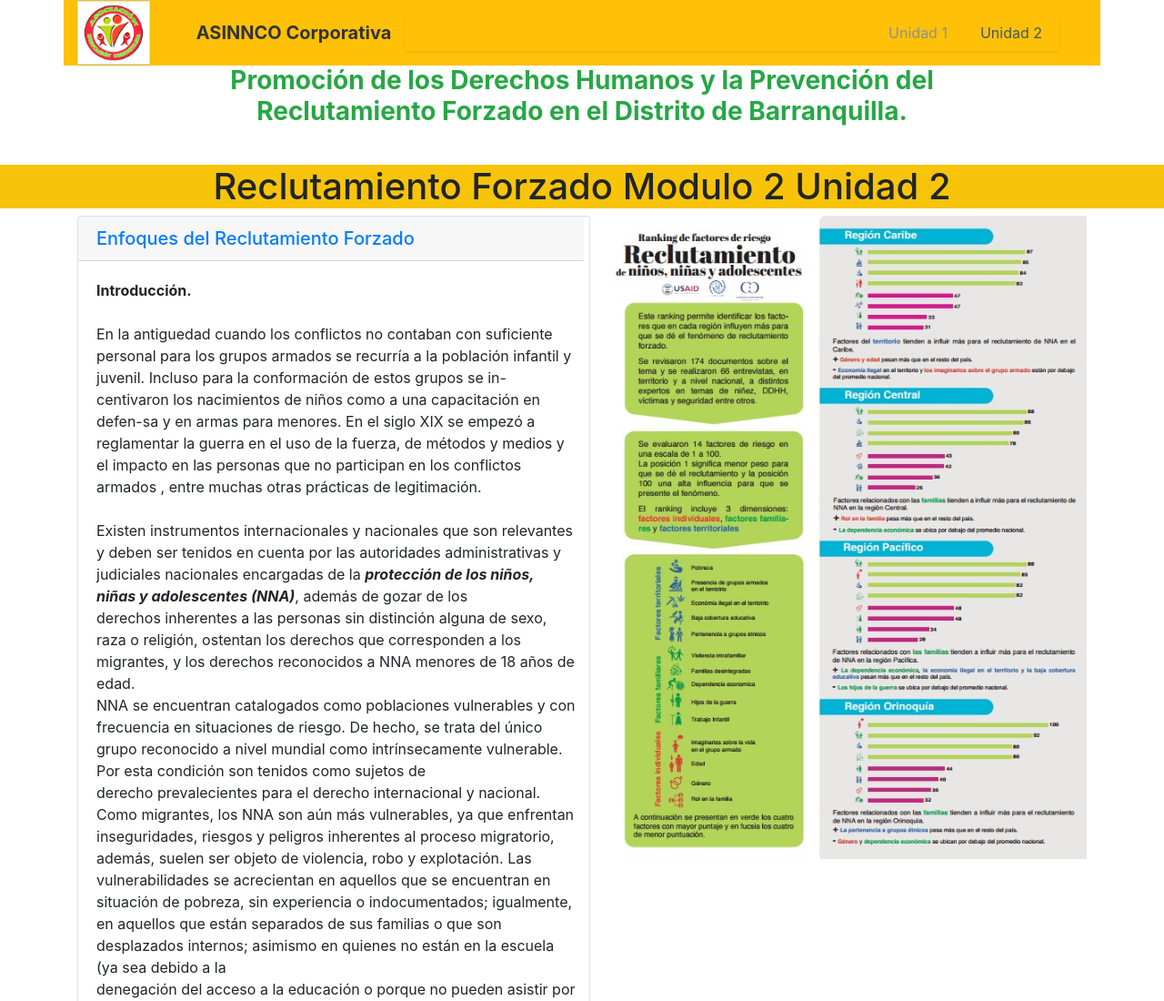
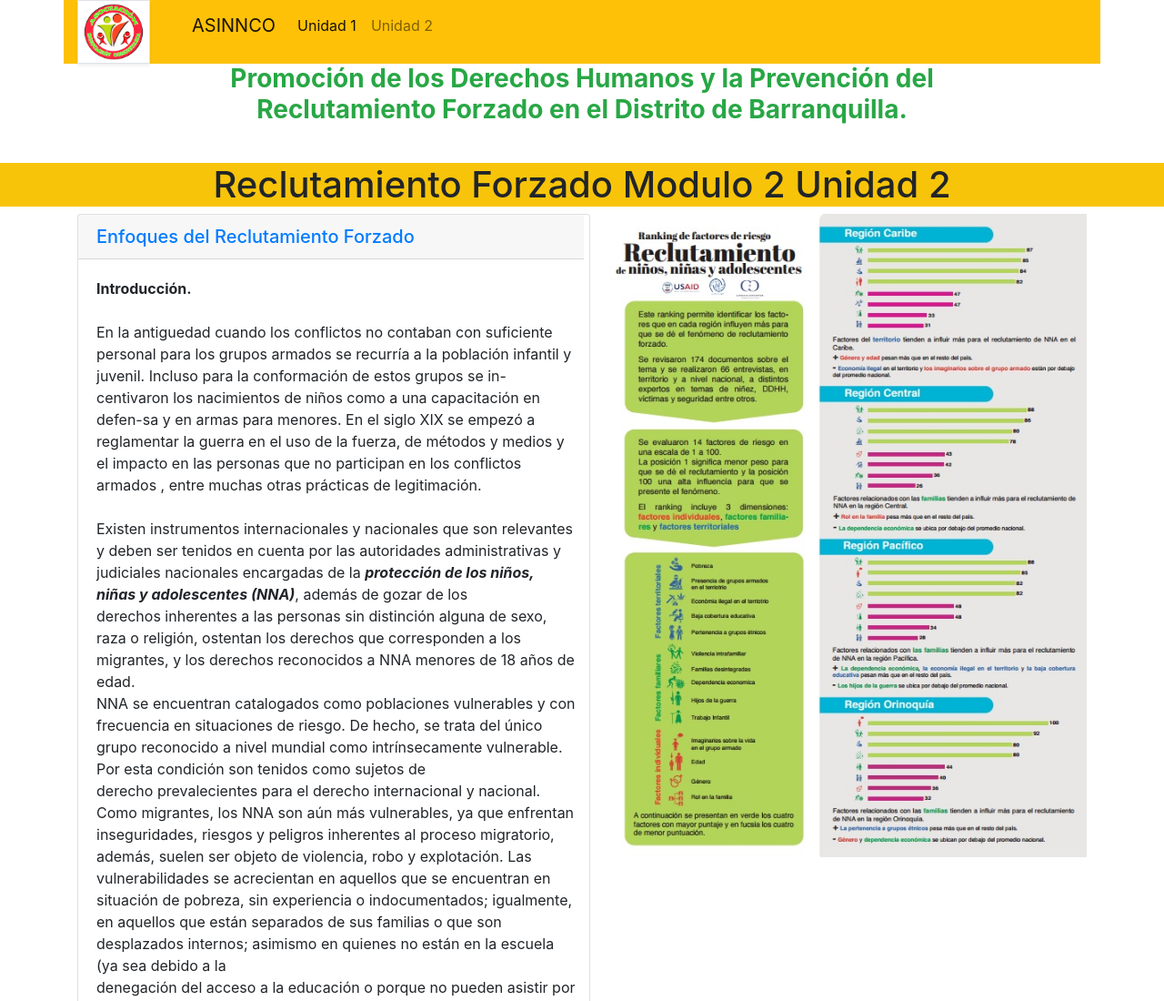
Before and after one commit to asinnco/reclutau2, a plain HTML site: page unidad2.html in a window 1280 px wide. Shown: the top 1100 px of the page at 91% size. Drawn offline with nearby package versions, Linux system fonts and the light colour scheme; files that its build step writes are made by us from their sources; grey boxes are pictures that could not be loaded; a script that the page names is missing.

Commit message:
Add files via upload

```diff
--- a/unidad2.html
+++ b/unidad2.html
@@ -10,7 +10,6 @@
     <link rel="stylesheet" href="assets/fonts/ionicons.min.css">
     <link rel="stylesheet" href="assets/css/Article-Clean.css">
     <link rel="stylesheet" href="assets/css/Footer-Basic.css">
-    <link rel="stylesheet" href="https://cdnjs.cloudflare.com/ajax/libs/animate.css/3.5.2/animate.min.css">
     <link rel="stylesheet" href="assets/css/Navigation-Clean.css">
     <link rel="stylesheet" href="assets/css/styles.css">
 </head>
@@ -21,26 +20,21 @@
             <div class="row text-warning">
                 <div class="col-md-6 col-xl-1 text-center align-self-center"><img class="rounded-circle bg-warning border rounded-0 shadow-sm" src="assets/img/logo%20asinnco.jpg" width="80" height="70"></div>
                 <div class="col-md-6 col-xl-11">
-                    <nav class="navbar navbar-light navbar-expand-md bg-warning navigation-clean">
-                        <div class="container"><a class="navbar-brand" href="index.html">&nbsp;ASINNCO Corporativa</a>
-                            <div class="collapse navbar-collapse border-primary shadow-sm" data-bs-hover-animate="bounce" id="navcol-1">
-                                <ul class="nav navbar-nav ml-auto">
-                                    <li class="nav-item" role="presentation"></li>
-                                    <li class="nav-item" role="presentation"></li>
-                                    <li class="nav-item" role="presentation"></li>
-                                    <li class="nav-item" role="presentation"></li>
-                                </ul>
+                    <nav class="navbar navbar-light navbar-expand-md">
+                        <div class="container-fluid"><a class="navbar-brand" href="index.html">ASINNCO</a><button data-toggle="collapse" class="navbar-toggler" data-target="#navcol-1"><span class="sr-only">Toggle navigation</span><span class="navbar-toggler-icon"></span></button>
+                            <div
+                                class="collapse navbar-collapse" id="navcol-1">
                                 <ul class="nav navbar-nav">
                                     <li class="nav-item" role="presentation"><a class="nav-link active" href="unidad1.html">Unidad 1</a></li>
                                     <li class="nav-item" role="presentation"><a class="nav-link" href="unidad2.html">Unidad 2</a></li>
                                     <li class="nav-item" role="presentation"></li>
                                 </ul>
-                            </div>
                         </div>
-                    </nav>
                 </div>
+                </nav>
             </div>
         </div>
+    </div>
     </div>
     <h3 class="text-center text-success"><strong>Promoción de los Derechos Humanos y la Prevención del</strong><br><strong>Reclutamiento Forzado en el Distrito de Barranquilla.</strong><br><br></h3>
     <h1 class="text-center" style="background-color: #f8c40a;">Reclutamiento Forzado Modulo 2 Unidad 2</h1>
@@ -228,7 +222,6 @@
     </div>
     <script src="assets/js/jquery.min.js"></script>
     <script src="assets/bootstrap/js/bootstrap.min.js"></script>
-    <script src="assets/js/bs-init.js"></script>
 </body>
 
 </html>
```
Also changed, not shown: index.html (+6 -13 lines), unidad1.html (+6 -13 lines).
